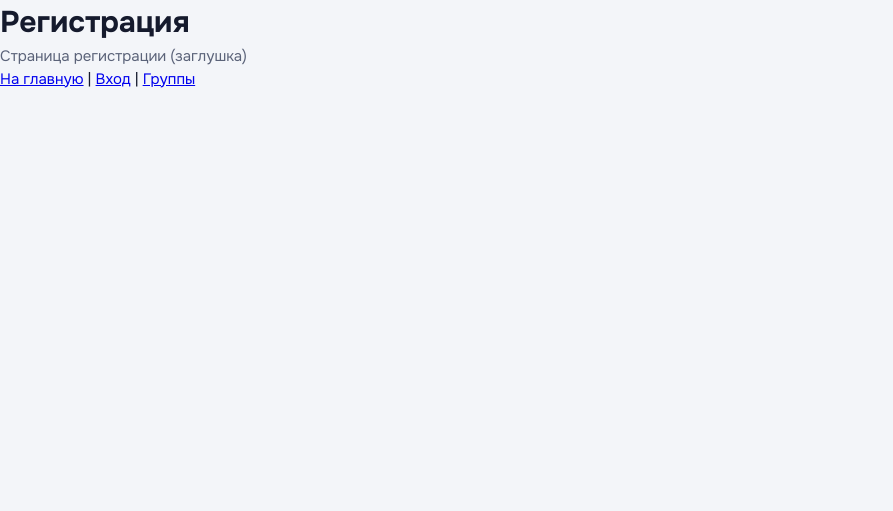
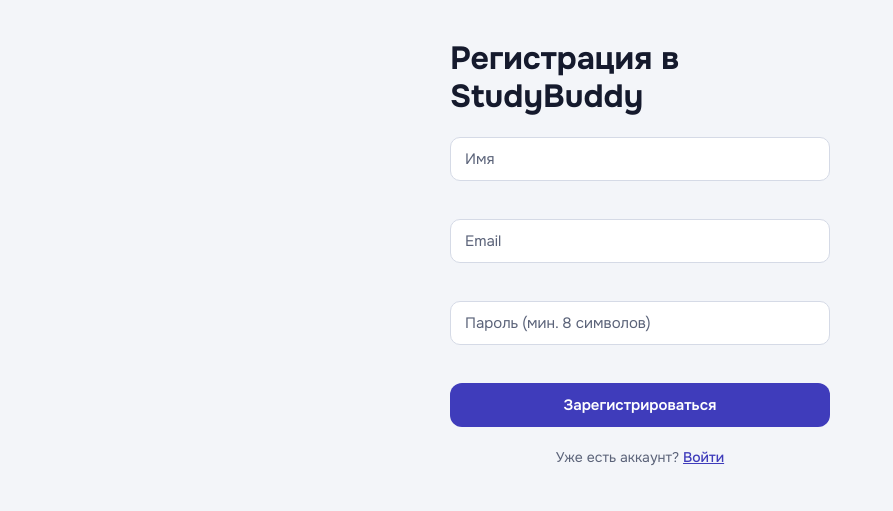
Before and after one commit to shimmerycoinage/studybuddy, a website built with Vite: page frontend/src/pages/register.html in a window 1280 px wide. Shown: the whole page, without its empty margins (0-893 px from the left). Built offline with nearby package versions, Linux system fonts and the light colour scheme.

Commit message:
feat(SB-7): стили форм авторизации на дизайн-токенах

```diff
--- a/frontend/src/pages/login.html
+++ b/frontend/src/pages/login.html
@@ -8,12 +8,51 @@
     <link rel="preconnect" href="https://fonts.gstatic.com" crossorigin />
     <link href="https://fonts.googleapis.com/css2?family=Onest:wght@400;500;600;700&display=swap" rel="stylesheet" />
     <link rel="stylesheet" href="/src/styles/style.css" />
+    <link rel="stylesheet" href="/src/styles/auth.css" />
   </head>
   <body>
-    <h1>Вход</h1>
-    <p>Страница входа (заглушка)</p>
-    <a href="/">На главную</a> |
-    <a href="/pages/register.html">Регистрация</a> |
-    <a href="/pages/groups.html">Группы</a>
+    <main class="auth-container">
+      <h1>Вход в StudyBuddy</h1>
+      <div id="form-error" class="form-error" role="alert" hidden></div>
+      <form id="login-form" novalidate>
+        <div class="form-group">
+          <label for="login-email" class="visually-hidden">Email</label>
+          <input
+            type="email"
+            id="login-email"
+            name="email"
+            placeholder="Email"
+            required
+            autocomplete="email"
+            aria-invalid="false"
+            aria-describedby="login-email-error"
+          />
+          <span id="login-email-error" class="field-error" role="alert"></span>
+        </div>
+        <div class="form-group">
+          <label for="login-password" class="visually-hidden">Пароль</label>
+          <input
+            type="password"
+            id="login-password"
+            name="password"
+            placeholder="Пароль"
+            required
+            minlength="8"
+            autocomplete="current-password"
+            aria-invalid="false"
+            aria-describedby="login-password-error"
+          />
+          <span id="login-password-error" class="field-error" role="alert"></span>
+        </div>
+        <button type="submit" id="login-submit-btn" class="btn btn-primary">
+          <span class="btn-text">Войти</span>
+          <span class="btn-loader" hidden>Загрузка...</span>
+        </button>
+      </form>
+      <p class="auth-footer">
+        Нет аккаунта? <a href="/src/pages/register.html">Зарегистрироваться</a>
+      </p>
+    </main>
+    <script type="module" src="/src/pages/login.js"></script>
   </body>
 </html>
--- a/frontend/src/pages/register.html
+++ b/frontend/src/pages/register.html
@@ -8,12 +8,66 @@
     <link rel="preconnect" href="https://fonts.gstatic.com" crossorigin />
     <link href="https://fonts.googleapis.com/css2?family=Onest:wght@400;500;600;700&display=swap" rel="stylesheet" />
     <link rel="stylesheet" href="/src/styles/style.css" />
+    <link rel="stylesheet" href="/src/styles/auth.css" />
   </head>
   <body>
-    <h1>Регистрация</h1>
-    <p>Страница регистрации (заглушка)</p>
-    <a href="/">На главную</a> |
-    <a href="/pages/login.html">Вход</a> |
-    <a href="/pages/groups.html">Группы</a>
+    <main class="auth-container">
+      <h1>Регистрация в StudyBuddy</h1>
+      <div id="form-error" class="form-error" role="alert" hidden></div>
+      <form id="register-form" novalidate>
+        <div class="form-group">
+          <label for="reg-name" class="visually-hidden">Имя</label>
+          <input
+            type="text"
+            id="reg-name"
+            name="name"
+            placeholder="Имя"
+            required
+            minlength="1"
+            autocomplete="name"
+            aria-invalid="false"
+            aria-describedby="reg-name-error"
+          />
+          <span id="reg-name-error" class="field-error" role="alert"></span>
+        </div>
+        <div class="form-group">
+          <label for="reg-email" class="visually-hidden">Email</label>
+          <input
+            type="email"
+            id="reg-email"
+            name="email"
+            placeholder="Email"
+            required
+            autocomplete="email"
+            aria-invalid="false"
+            aria-describedby="reg-email-error"
+          />
+          <span id="reg-email-error" class="field-error" role="alert"></span>
+        </div>
+        <div class="form-group">
+          <label for="reg-password" class="visually-hidden">Пароль (минимум 8 символов)</label>
+          <input
+            type="password"
+            id="reg-password"
+            name="password"
+            placeholder="Пароль (мин. 8 символов)"
+            required
+            minlength="8"
+            autocomplete="new-password"
+            aria-invalid="false"
+            aria-describedby="reg-password-error"
+          />
+          <span id="reg-password-error" class="field-error" role="alert"></span>
+        </div>
+        <button type="submit" id="register-submit-btn" class="btn btn-primary">
+          <span class="btn-text">Зарегистрироваться</span>
+          <span class="btn-loader" hidden>Загрузка...</span>
+        </button>
+      </form>
+      <p class="auth-footer">
+        Уже есть аккаунт? <a href="/src/pages/login.html">Войти</a>
+      </p>
+    </main>
+    <script type="module" src="/src/pages/register.js"></script>
   </body>
 </html>
--- /dev/null
+++ b/frontend/src/styles/auth.css
@@ -0,0 +1,158 @@
+/* SB-7 · Стили форм авторизации
+
+/* Скрытая подпись для скринридеров (доступность) */
+.visually-hidden {
+  position: absolute;
+  width: 1px;
+  height: 1px;
+  margin: -1px;
+  padding: 0;
+  overflow: hidden;
+  clip: rect(0 0 0 0);
+  white-space: nowrap;
+  border: 0;
+}
+
+/* Контейнер страницы авторизации */
+.auth-container {
+  max-width: 420px;
+  margin: 0 auto;
+  padding: var(--space-40) var(--space-20);
+  display: flex;
+  flex-direction: column;
+  gap: var(--space-20);
+}
+
+.auth-container h1 {
+  font-size: var(--fs-title);
+  font-weight: var(--fw-bold);
+  color: var(--color-ink);
+  line-height: 1.2;
+}
+
+/* Форма */
+.auth-container form {
+  display: flex;
+  flex-direction: column;
+  gap: var(--space-16);
+}
+
+/* Группа поля: input + ошибка */
+.form-group {
+  display: flex;
+  flex-direction: column;
+  gap: var(--space-4);
+}
+
+/* Input — высота 44, radius 10, обводка border-strong */
+.form-group input {
+  height: 44px;
+  padding: 0 var(--space-14);
+  font-family: var(--font-family);
+  font-size: var(--fs-body);
+  color: var(--color-ink);
+  background-color: var(--color-surface);
+  border: 1px solid var(--color-border-strong);
+  border-radius: var(--radius-10);
+  transition: border-color 0.15s, box-shadow 0.15s;
+}
+
+.form-group input::placeholder {
+  color: var(--color-muted);
+}
+
+.form-group input:focus {
+  outline: none;
+  border-color: var(--color-accent);
+  box-shadow: 0 0 0 3px var(--color-accent-ring);
+}
+
+/* Поле с ошибкой (ставит JS через aria-invalid) */
+.form-group input[aria-invalid="true"] {
+  border-color: var(--color-rust);
+}
+
+.form-group input[aria-invalid="true"]:focus {
+  box-shadow: 0 0 0 3px var(--color-rust-ring);
+}
+
+/* Сообщение об ошибке рядом с полем */
+.field-error {
+  font-size: var(--fs-caption);
+  color: var(--color-rust);
+  min-height: 18px; /* не прыгает верстка, когда ошибки нет */
+}
+
+/* Общая ошибка формы (401 «неверный email или пароль» и т.п.) */
+.form-error {
+  padding: var(--space-12) var(--space-14);
+  font-size: var(--fs-secondary);
+  color: var(--color-rust);
+  background-color: var(--color-rust-bg);
+  border: 1px solid var(--color-rust);
+  border-radius: var(--radius-10);
+}
+
+/* Button / Primary — высота 44, padding 0 22, radius 12, fill accent */
+.btn {
+  display: inline-flex;
+  align-items: center;
+  justify-content: center;
+  gap: var(--space-8);
+  height: 44px;
+  padding: 0 var(--space-24);
+  font-family: var(--font-family);
+  font-size: var(--fs-body);
+  font-weight: var(--fw-semibold);
+  border: none;
+  border-radius: var(--radius-12);
+  cursor: pointer;
+  transition: background-color 0.15s, opacity 0.15s;
+}
+
+.btn-primary {
+  background-color: var(--color-accent);
+  color: var(--color-surface);
+}
+
+.btn-primary:hover:not([disabled]) {
+  background-color: var(--color-accent-hover);
+}
+
+/* Состояние загрузки: блокируем и гасим */
+.btn[disabled] {
+  opacity: 0.65;
+  cursor: not-allowed;
+}
+
+/* Спиннер внутри кнопки */
+.btn-loader {
+  width: 16px;
+  height: 16px;
+  border: 2px solid var(--color-surface);
+  border-top-color: transparent;
+  border-radius: var(--radius-full);
+  animation: spin 0.7s linear infinite;
+}
+
+@keyframes spin {
+  to {
+    transform: rotate(360deg);
+  }
+}
+
+/* Ссылки внизу страницы */
+.auth-footer {
+  font-size: var(--fs-secondary);
+  color: var(--color-muted);
+  text-align: center;
+}
+
+.auth-footer a {
+  color: var(--color-accent);
+  font-weight: var(--fw-medium);
+}
+
+.auth-footer a:hover {
+  color: var(--color-accent-hover);
+}
--- a/frontend/src/styles/style.css
+++ b/frontend/src/styles/style.css
@@ -33,6 +33,11 @@
 
   /* серая кнопка панели редактора */
   --color-tool-btn: #eef0f7;
+
+  --color-accent-hover: #33309a;
+  --color-accent-ring: rgba(63, 60, 187, 0.2);
+  --color-rust-bg: #fbe9e4;
+  --color-rust-ring: rgba(180, 71, 43, 0.2);
 
   /* Типографика */
   --font-family: 'Onest', system-ui, -apple-system, sans-serif;
```
Also changed, not shown: 1 other file.
